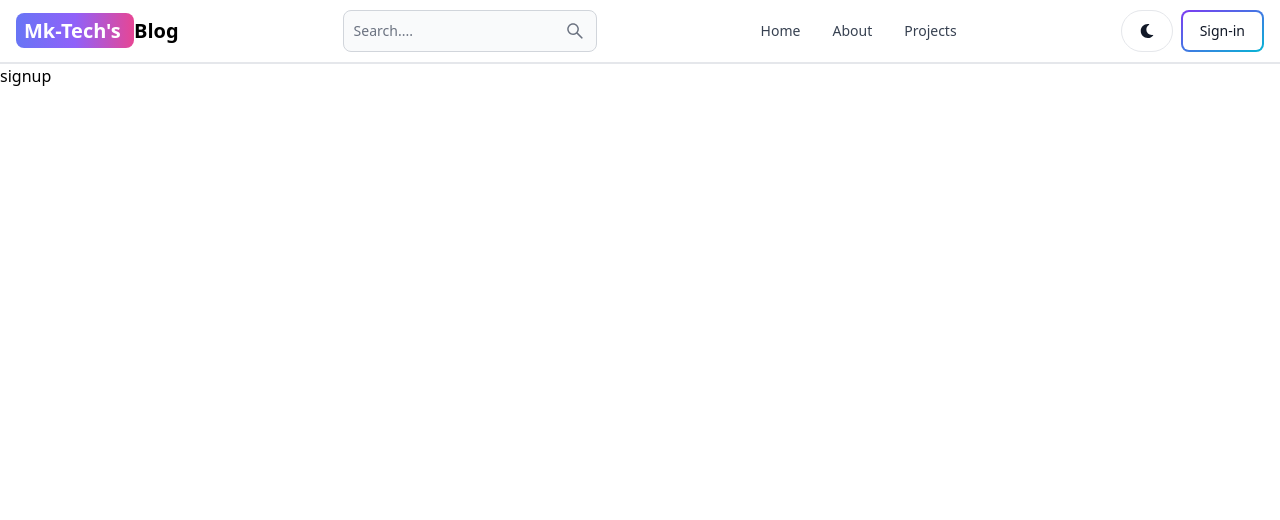
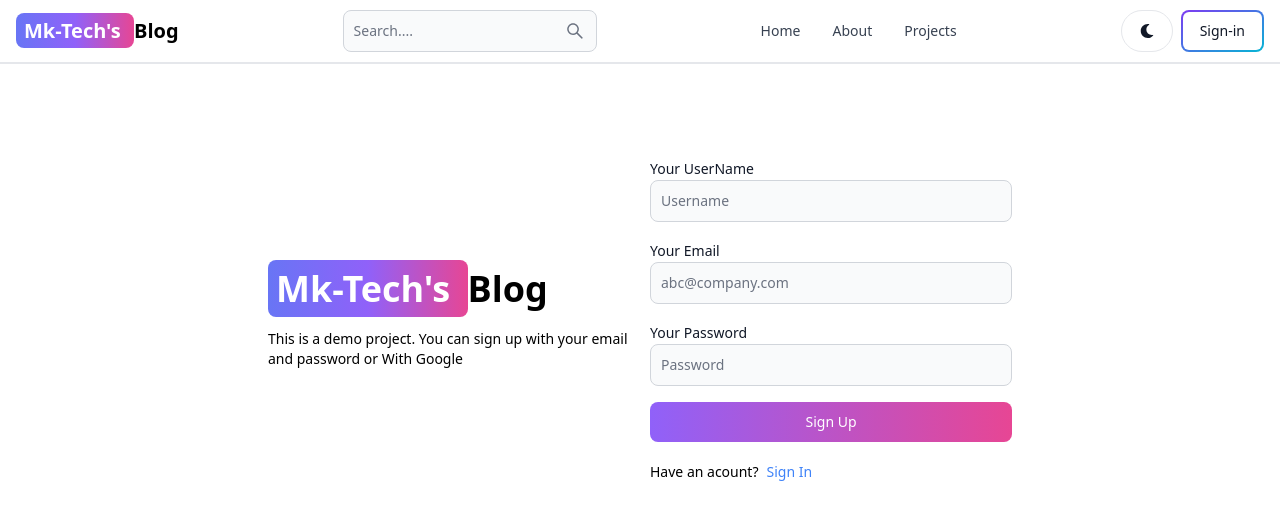
Before and after one commit to MK-TECH-CODES/MERN-BLOG, a React (Vite) app in the folder client/: page /sign-up in a window 1280 px wide. Shown: the top 520 px of the page. Built offline with nearby package versions, Linux system fonts and the light colour scheme.

Commit message:
create UI Sign-Up

```diff
--- a/client/src/pages/signup.jsx
+++ b/client/src/pages/signup.jsx
@@ -1,5 +1,57 @@
+import { Label, TextInput, Button } from "flowbite-react";
 import React from "react";
+import { Link } from "react-router-dom";
 
 export default function signup() {
-  return <div>signup</div>;
+  return (
+    <div className="min-h-screen mt-20">
+      <div className="flex p-3 max-w-3xl mx-auto flex-col md:flex-row md:items-center gap-5">
+        {/* Left */}
+        <div className="flex-1">
+          <Link to="/" className="text-4xl font-bold dark:text-white">
+            <span className="px-2 py-1 bg-gradient-to-r from-indigo-500 via-purple-500 to-pink-500 rounded-lg text-white">
+              Mk-Tech's{" "}
+            </span>
+            Blog
+          </Link>
+          <p className="text-sm mt-5">
+            This is a demo project. You can sign up with your email and password
+            or With Google
+          </p>
+        </div>
+
+        {/* Right*/}
+        <div className="flex-1">
+          <form className="flex flex-col gap-4">
+            <div>
+              <Label value="Your UserName" />
+              <TextInput type="text" placeholder="Username" id="username" />
+            </div>
+            <div>
+              <Label value="Your Email" />
+              <TextInput
+                type="email"
+                placeholder="abc@company.com"
+                id="email"
+              />
+            </div>
+            <div>
+              <Label value="Your Password" />
+              <TextInput type="password" placeholder="Password" id="password" />
+            </div>
+
+            <Button gradientDuoTone={"purpleToPink"} type="submit">
+              Sign Up
+            </Button>
+          </form>
+          <div className="flex gap-2 text-sm mt-5">
+            <span>Have an acount?</span>
+            <Link to="/sign-in" className="text-blue-500">
+              Sign In
+            </Link>
+          </div>
+        </div>
+      </div>
+    </div>
+  );
 }
```
